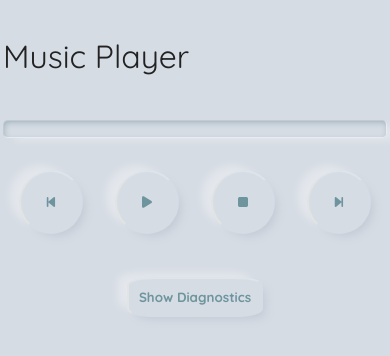
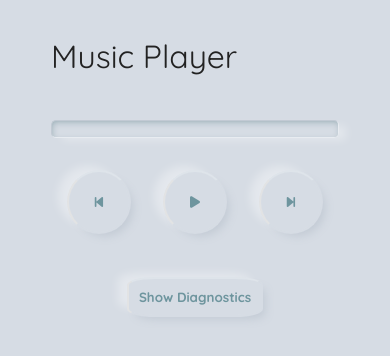
Before and after one commit to aaronrhoades/js-music-player, a website: page index.html in a window 390 px wide. Drawn offline with Linux system fonts and the light colour scheme.

Commit message:
add debug.log to .gitignore. Clean up CSS. Remove 'stop' button on smaller devices.

```diff
--- a/index.html
+++ b/index.html
@@ -30,7 +30,7 @@
                 <i class="fas fa-play playIcon" alt="Play icon"></i>
                 <i class="fas fa-pause pauseIcon" alt="Pause icon" style="display:none;"></i>
             </button>
-            <button class="music-play music-player-buttons stop neo neo-circle" aria-label="Stop music">
+            <button class="music-play music-player-buttons stop neo neo-circle hide-m" aria-label="Stop music">
             <i class="fas fa-stop"></i>
         </button>
         <button class="music-play music-player-buttons next neo neo-circle" aria-label="Next song">
--- a/styles/player.css
+++ b/styles/player.css
@@ -1,3 +1,16 @@
+/* start generic layout */
+@media (max-width: 768px){
+  .hide-m {
+    display: none;
+  }
+}
+body {
+  background: #d6dce4;
+  display: flex;
+  justify-content: center;
+  align-items: center;
+  padding: 40px;
+}
 h1, h2, h3, h4, h5, h6, p, body, button {
   font-family: 'Quicksand', sans-serif;
 }
@@ -16,32 +29,13 @@ h3 {
   font-size: 1.17;
   margin-bottom: 1em;
 }
-
 h4, p {
   font-size: 1em;
   color: #222;
 }
-.player-controls {
-    display: flex;
-    justify-content: center;
-}
+/* end start generic layout */
 
-.player-controls > button {
-    margin: 1rem;
-    padding: 1rem;
-    cursor: pointer;
-    color: #6e959e;
-    width: 4rem;
-    height: 4rem;
-}
-
-body {
-    background: #d6dce4;
-    display: flex;
-    justify-content: center;
-    align-items: center;
-    padding: 40px;
-  }
+/* start neomorphism */
 .neo-circle {
   border-radius: 50%;
 }
@@ -71,19 +65,35 @@ body {
   border-top-color: #c2cad4;
   border-left-color: #c2cad4;
 }
+button.neo {
+  font-weight: 700;
+  padding:  10px;
+}
+button.neo:hover {
+  cursor: pointer;
+}
+/* end neomorphism */
+
+/* start music player */
+.player-controls {
+    display: flex;
+    justify-content: center;
+}
+
+.player-controls > button {
+    margin: 1rem;
+    padding: 1rem;
+    cursor: pointer;
+    color: #6e959e;
+    width: 4rem;
+    height: 4rem;
+}
 progress#progBar {
     -webkit-appearance: none;
     width: 100%;
     margin: 0;
     border-radius: 5px;
     height: 17px;
-}
-button.neo {
-  font-weight: 700;
-  padding:  10px;
-}
-button.neo:hover {
-  cursor: pointer;
 }
 .prog-bar-container {
     padding: 0;
@@ -107,7 +117,9 @@ progress#progBar::-webkit-progress-bar {
     background: rgb(2,0,36);
     background: linear-gradient(0deg, rgb(214 220 228) 0%, rgb(214 220 228) 69%);
 }
-/* Start Diagnostics */
+/* end music player */
+
+/* start diagnostics */
 .updater {
   background: #33333333;
   padding: 1rem;
@@ -118,4 +130,4 @@ button#btnToggleDiagnostics {
   display: block;
   margin: 2em auto;
 }
-/* End Diagnostics */
+/* end diagnostics */
```
Also changed, not shown: 1 other file. Lines whose indentation alone changed are shown as unchanged.
